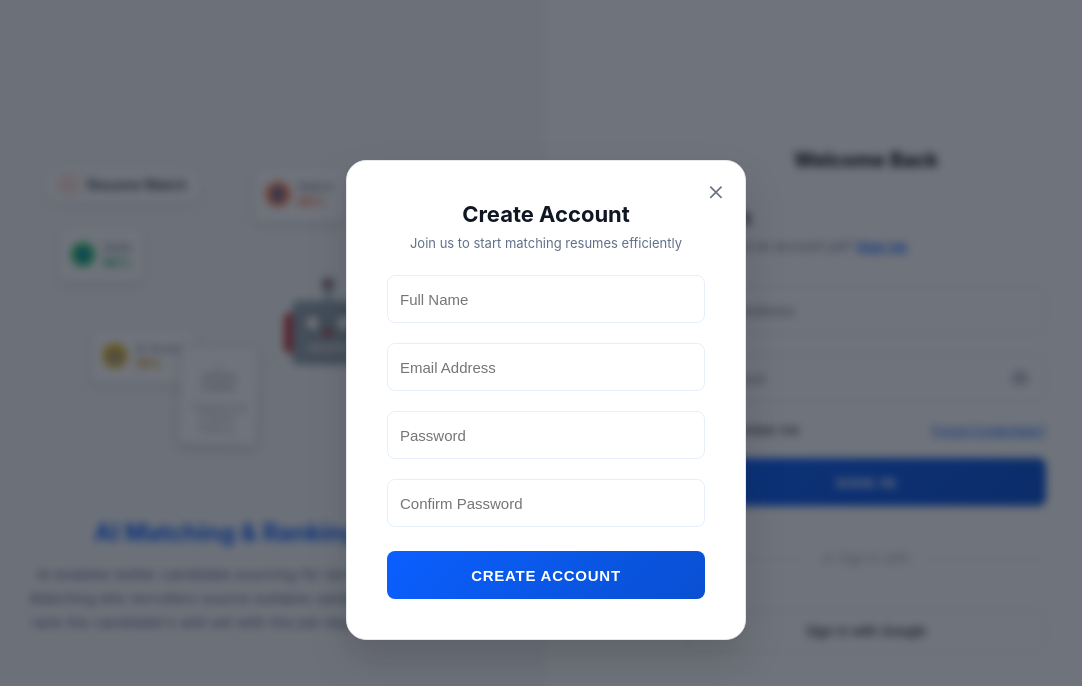
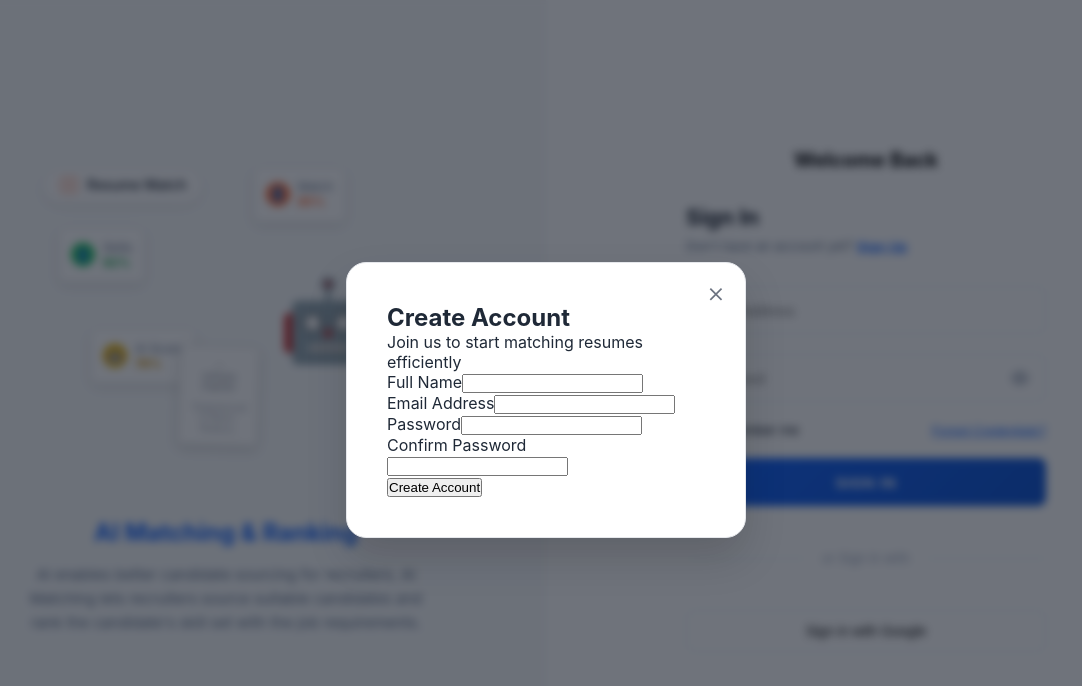
Before and after one commit to quantumdataleapai-dot/resume-fe, a React (Create React App) app: page /login in a window 1280 px wide. Both pictures are taken after a click on the button "Sign Up". Shown: the top 686 px of the page, without its empty margins (94-1176 px from the left). Built offline with nearby package versions, Linux system fonts and the light colour scheme.

Commit message:
Revert "SignUp UI"
This reverts commit 64f9bd4d4f31decfd99b40cb9bb042106c62dd8b.

```diff
--- a/src/components/SignupModal.js
+++ b/src/components/SignupModal.js
@@ -53,130 +53,63 @@ const SignupModal = ({ isOpen, onClose }) => {
         <span className="close" onClick={onClose}>
           &times;
         </span>
-        <div className="login-header" style={{ textAlign: "center", marginBottom: "24px" }}>
-          <h2 style={{ fontSize: "22px", fontWeight: "700", color: "#0f1724", marginBottom: "8px" }}>
-            Create Account
-          </h2>
-          <p style={{ fontSize: "13px", color: "#60708a", marginBottom: "0" }}>
-            Join us to start matching resumes efficiently
-          </p>
+        <div className="login-header">
+          <h2>Create Account</h2>
+          <p>Join us to start matching resumes efficiently</p>
         </div>
 
         <form className="login-form" onSubmit={handleSubmit}>
-          {error && <div className="error-message" style={{ marginBottom: "16px" }}>{error}</div>}
+          {error && <div className="error-message">{error}</div>}
 
-          <div style={{ marginBottom: "20px" }}>
+          <div className="form-group">
+            <label htmlFor="full_name">Full Name</label>
             <input
               type="text"
+              id="full_name"
               name="full_name"
               value={formData.full_name}
               onChange={handleChange}
-              placeholder="Full Name"
               required
-              style={{
-                width: "100%",
-                padding: "12px",
-                height: "48px",
-                border: "1px solid #e6eefc",
-                borderRadius: "8px",
-                fontSize: "15px",
-                background: "#fff",
-                color: "#0f1724",
-                boxSizing: "border-box",
-                outline: "none",
-              }}
             />
           </div>
 
-          <div style={{ marginBottom: "20px" }}>
+          <div className="form-group">
+            <label htmlFor="signupEmail">Email Address</label>
             <input
               type="email"
+              id="signupEmail"
               name="email"
               value={formData.email}
               onChange={handleChange}
-              placeholder="Email Address"
               required
-              style={{
-                width: "100%",
-                padding: "12px",
-                height: "48px",
-                border: "1px solid #e6eefc",
-                borderRadius: "8px",
-                fontSize: "15px",
-                background: "#fff",
-                color: "#0f1724",
-                boxSizing: "border-box",
-                outline: "none",
-              }}
             />
           </div>
 
-          <div style={{ marginBottom: "20px", position: "relative" }}>
+          <div className="form-group">
+            <label htmlFor="signupPassword">Password</label>
             <input
               type="password"
+              id="signupPassword"
               name="password"
               value={formData.password}
               onChange={handleChange}
-              placeholder="Password"
               required
-              style={{
-                width: "100%",
-                padding: "12px",
-                height: "48px",
-                border: "1px solid #e6eefc",
-                borderRadius: "8px",
-                fontSize: "15px",
-                background: "#fff",
-                color: "#0f1724",
-                boxSizing: "border-box",
-                outline: "none",
-              }}
             />
           </div>
 
-          <div style={{ marginBottom: "24px" }}>
+          <div className="form-group">
+            <label htmlFor="confirmPassword">Confirm Password</label>
             <input
               type="password"
+              id="confirmPassword"
               name="confirmPassword"
               value={formData.confirmPassword}
               onChange={handleChange}
-              placeholder="Confirm Password"
               required
-              style={{
-                width: "100%",
-                padding: "12px",
-                height: "48px",
-                border: "1px solid #e6eefc",
-                borderRadius: "8px",
-                fontSize: "15px",
-                background: "#fff",
-                color: "#0f1724",
-                boxSizing: "border-box",
-                outline: "none",
-              }}
             />
           </div>
 
-          <button
-            type="submit"
-            className="login-btn"
-            disabled={loading}
-            style={{
-              width: "100%",
-              height: "48px",
-              padding: "12px",
-              background: loading ? "#5b8dff" : "linear-gradient(135deg, #0b5fff 0%, #0950d1 100%)",
-              color: "#fff",
-              border: "none",
-              borderRadius: "8px",
-              fontSize: "15px",
-              fontWeight: 700,
-              cursor: loading ? "not-allowed" : "pointer",
-              textTransform: "uppercase",
-              letterSpacing: "0.05em",
-              opacity: loading ? 0.8 : 1,
-            }}
-          >
+          <button type="submit" className="login-btn" disabled={loading}>
             {loading ? "Creating Account..." : "Create Account"}
           </button>
         </form>
--- a/src/pages/Login.js
+++ b/src/pages/Login.js
@@ -295,7 +295,7 @@ const LoginPage = () => {
             </div>
           </div>
 
-          <h2 style={{ fontSize: "22px", fontWeight: "700", color: "#0f1724", marginBottom: "8px" }}>Log In</h2>
+          <h2 style={{ fontSize: "22px", fontWeight: "700", color: "#0f1724", marginBottom: "8px" }}>Sign In</h2>
           <p style={{ fontSize: "13px", color: "#60708a", marginBottom: "32px" }}>
             Don't have an account yet?{" "}
             <button onClick={openSignup} style={{ background: "none", border: "none", color: "#0b5fff", fontWeight: 600, cursor: "pointer", textDecoration: "underline" }}>
```
